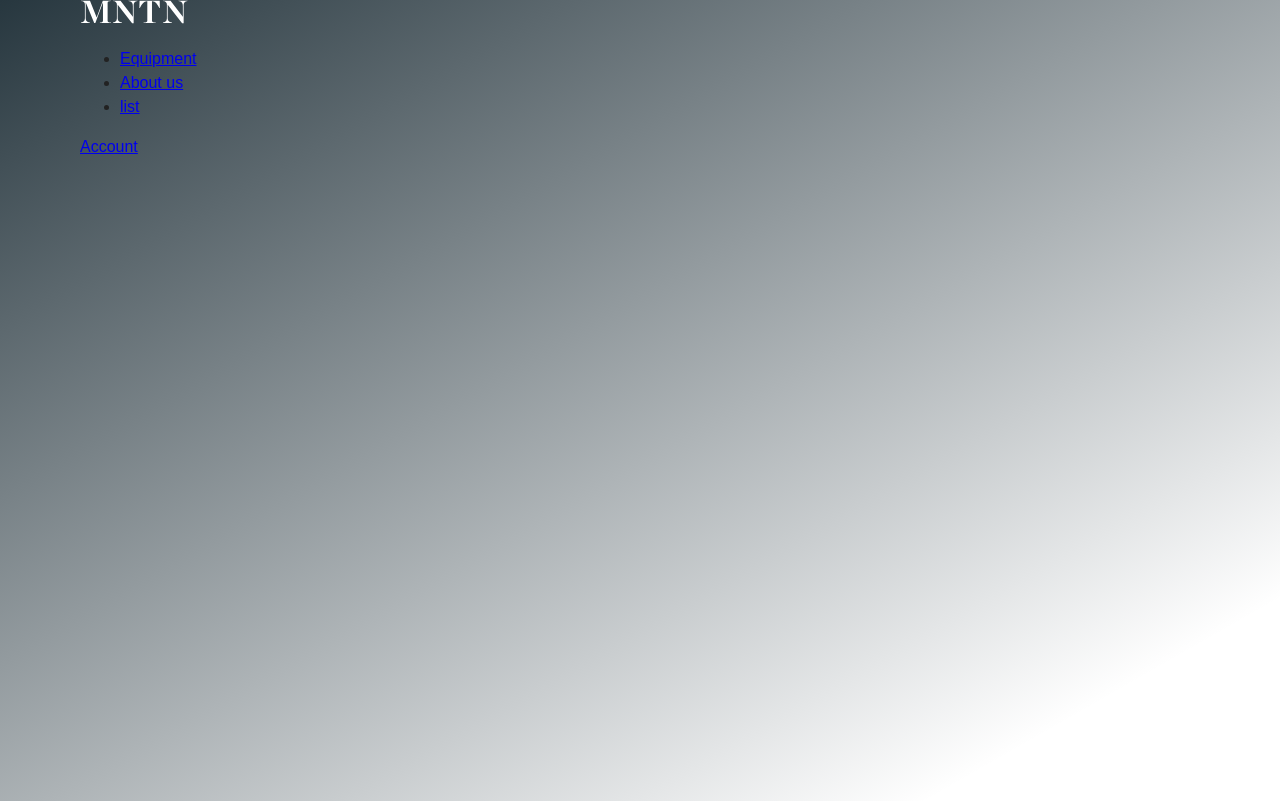
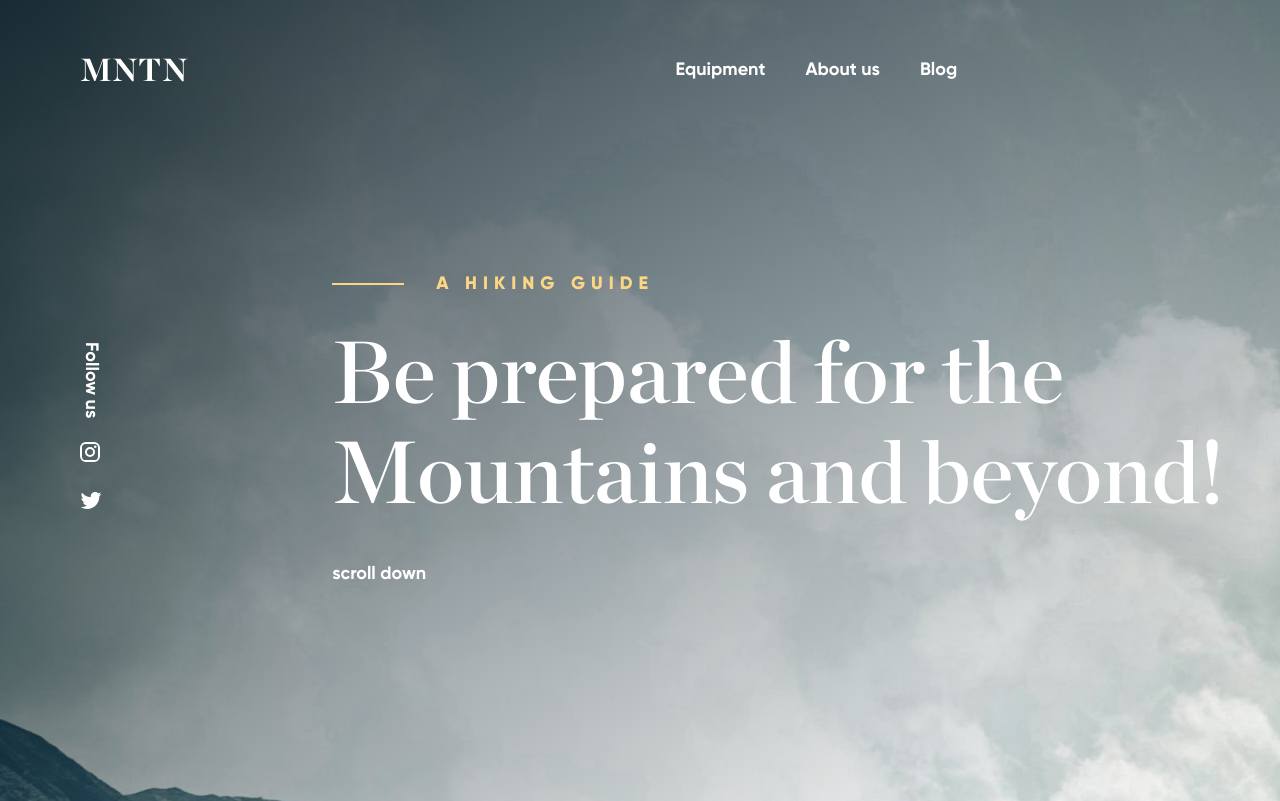
Before and after one commit to WnnR23/MNTN, a plain HTML site: page index.html in a window 1280 px wide. Shown: the top 801 px of the page. Drawn offline with Linux system fonts and the light colour scheme; files whose address does not match are found by name.

Commit message:
add header css part

```diff
--- a/css/styles.css
+++ b/css/styles.css
@@ -1,7 +1,47 @@
+/* ROOT */
 :root {
   --main-bg: #0B1D26;
   --small-heading: #FBD784;
   --white: #fff;
+  --font-heading: "Chronicle Display";
+  --font-text: "Gilroy";
+}
+
+/* FONTS */
+@font-face {
+  font-family: "Chronicle Display";
+  font-style: normal;
+  font-weight: 600;
+  src: local(""),
+    url("../fonts/ChronicleDisplay-Semi.woff2") format("woff2"),
+    url("../fonts/ChronicleDisplay-Semi.woff") format("woff");
+}
+
+@font-face {
+  font-family: "Gilroy";
+  font-style: normal;
+  font-weight: 700;
+  src: local(""),
+    url("../fonts/Gilroy-Bold.woff2") format("woff2"),
+    url("../fonts/Gilroy-Bold.woff") format("woff");
+}
+
+@font-face {
+  font-family: "Gilroy";
+  font-style: normal;
+  font-weight: 500;
+  src: local(""),
+    url("../fonts/Gilroy-Medium.woff2") format("woff2"),
+    url("../fonts/Gilroy-Medium.woff") format("woff");
+}
+
+@font-face {
+  font-family: "Gilroy";
+  font-style: normal;
+  font-weight: 800;
+  src: local(""),
+    url("../fonts/Gilroy-ExtraBold.woff2") format("woff2"),
+    url("../fonts/Gilroy-ExtraBold.woff") format("woff");
 }
 
 /* GLOBAL */
@@ -23,11 +63,13 @@ body {
   height: 100%;
   padding: 0;
   margin: 0;
-  font-family: "Arial", sans-serif;
-  font-size: 16px;
-  line-height: 1.5;
-  background-color: #fff;
-  color: #222;
+  font-family: var(--font-text), var(--font-heading), sans-serif;
+  font-weight: 700;
+  font-size: 18px;
+  line-height: 32px;
+  background-color: var(--main-bg);
+  color: var(--white);
+  background: var(--main-bg);
 }
 
 img {
@@ -57,53 +99,178 @@ img {
 }
 
 /* HEADER */
-header {
+.header-hero-wrap {
+  min-width: 1620px;
+  height: auto;
+  margin: 0;
+  padding-bottom: 700px;
+  position: relative;
+  background: url(../img/main-bg.jpg) no-repeat;
+  background-size: cover;
+  z-index: 1;
+}
+
+.header-hero-wrap::before {
+  content: "";
+  position: absolute;
   width: 100%;
   height: 1200px;
   background: linear-gradient(330.24deg, rgba(11, 29, 38, 0) 31.06%, #0B1D26 108.93%);
+  z-index: -1;
 }
 
-.header-hero-wrap {}
+header {
+  padding: 58px 0;
+}
 
-.header-wrap {}
+.header-wrap {
+  display: flex;
+  align-items: center;
+  justify-content: space-between;
+}
 
-.logo-link {}
+.logo-link {
+  display: flex;
+  text-decoration: none;
 
-.header-nav-wrap {}
+}
 
-.header-nav-item {}
+.header-nav-wrap {
+  margin: 0;
+  padding: 0;
+  list-style: none;
+  display: flex;
+}
 
-.nav-link {}
+.header-nav-item {
+  margin: 0;
+  padding: 0;
+  margin-right: 40px;
+}
 
-.account-link {}
+.header-nav-item:last-child {
+  margin: 0;
+}
 
-.hero {}
+.nav-link {
+  display: flex;
+  text-decoration: none;
+  color: var(--white);
+  line-height: 22px;
+}
 
-.our-SM-links {}
+.account-link {
+  display: flex;
+  text-decoration: none;
+  font-size: 17px;
+  line-height: 21px;
+  color: var(--white);
+}
 
-.SM-link-text {}
+.account-link::before {
+  content: "";
+  width: 20px;
+  height: 20px;
+  background: url(../img/icon-account.svg) no-repeat;
+  background-position: center center;
+  display: inline-block;
+  margin-right: 10px;
+}
 
-.SM-link-item {}
+/* HERO */
+.hero {
+  padding: 133px 0 603px;
+  display: flex;
+  align-items: center;
+  justify-content: space-between;
+}
 
-.SM-link {}
+.SM-link-list {
+  margin: 0;
+  padding: 0;
+  list-style: none;
+  display: flex;
+  flex-direction: column;
+}
 
-.hero-inner {}
+.SM-link-text {
+  margin: 0;
+  margin-bottom: 100px;
+  padding: 0;
+}
 
-.hero-heading-top-text {}
+.SM-link-text p {
+  margin: 0;
+  padding: 0;
+  transform: rotate(-270deg);
+  transform-origin: left bottom;
+  line-height: 22px;
+}
 
-.hero-heading {}
+.SM-link-item {
+  margin: 0;
+  padding: 0;
+  margin-bottom: 30px;
+}
 
-.hero-heading-bottom-text {}
+.SM-link {
+  text-decoration: none;
+  display: flex;
+}
 
-.arrow-down {}
+.hero-inner {
+  width: 950px;
+}
 
-.header-director {}
+.heading-top-text {
+  margin: 0;
+  margin-bottom: 32px;
+  display: flex;
+  align-items: center;
+  font-weight: 800;
+  line-height: 22px;
+  letter-spacing: 6px;
+  text-transform: uppercase;
+  color: var(--small-heading);
+}
 
-.header-director-heading {}
+.heading-top-text::before {
+  content: "";
+  margin-right: 32px;
+  display: inline-block;
+  width: 72px;
+  height: 2px;
+  background-color: var(--small-heading);
+}
 
-.header-director-item {}
+.hero-heading {
+  margin: 0;
+  margin-bottom: 32px;
+  font-family: var(--font-heading);
+  font-weight: 600;
+  font-size: 88px;
+  line-height: 100px;
+}
 
-.header-director-link {}
+.hero-heading-bottom-text {
+  margin: 0;
+  line-height: 22px;
+}
+
+.arrow-down {
+  display: inline-block;
+  padding: 10px;
+  border: 0 10px 10px 0 solid #fff;
+  transform: rotate(90deg);
+}
+
+.hero-director {}
+
+.hero-director-heading {}
+
+.hero-director-item {}
+
+.hero-director-link {}
 
 .bg-connector {}
 
--- a/index.html
+++ b/index.html
@@ -14,8 +14,8 @@
 
 <body>
   <div class="header-hero-wrap">
-    <header>
-      <div class="top-container">
+    <div class="top-container">
+      <header>
         <div class="header-wrap">
           <a class="logo-link" href="index.html">
             <img src="img/logo.svg" alt="MNTN" width="108" height="24">
@@ -23,20 +23,18 @@
           <ul class="header-nav-wrap">
             <li class="header-nav-item"><a class="nav-link" href="#">Equipment</a></li>
             <li class="header-nav-item"><a class="nav-link" href="#">About us</a></li>
-            <li class="header-nav-item"><a class="nav-link" href="#">list</a></li>
+            <li class="header-nav-item"><a class="nav-link" href="#">Blog</a></li>
           </ul>
           <a class="account-link" href="#">Account</a>
         </div>
-      </div>
-    </header>
-    <div class="hero">
-      <div class="top-container">
-        <ul class="our-SM-links">
+      </header>
+      <div class="hero">
+        <ul class="SM-link-list">
           <li class="SM-link-text">
             <p>Follow us</p>
           </li>
           <li class="SM-link-item">
-            <a class="SM-link" href="#">
+            <a class="SM-link" href="https://instagram.com/" _blank>
               <svg width="20" height="20" fill="none" xmlns="http://www.w3.org/2000/svg">
                 <path id="icon-instagram"
                   d="M5.8 0h8.4A5.8 5.8 0 0 1 20 5.8v8.4a5.8 5.8 0 0 1-5.8 5.8H5.8A5.8 5.8 0 0 1 0 14.2V5.8A5.8 5.8 0 0 1 5.8 0Zm-.2 2A3.6 3.6 0 0 0 2 5.6v8.8A3.6 3.6 0 0 0 5.6 18h8.8a3.6 3.6 0 0 0 3.6-3.6V5.6A3.6 3.6 0 0 0 14.4 2H5.6Zm9.65 1.5a1.25 1.25 0 1 1 0 2.5 1.25 1.25 0 0 1 0-2.5ZM10 5a5 5 0 1 1 0 10 5 5 0 0 1 0-10Zm0 2a3 3 0 1 0 0 6 3 3 0 0 0 0-6Z"
@@ -45,7 +43,7 @@
             </a>
           </li>
           <li class="SM-link-item">
-            <a class="SM-link" href="#">
+            <a class="SM-link" href="https://twitter.com/" _blank>
               <svg width="22" height="17" fill="none" xmlns="http://www.w3.org/2000/svg">
                 <path id="icon-twitter"
                   d="M21.46 2.012a8.58 8.58 0 0 1-2.466.676A4.305 4.305 0 0 0 20.881.314a8.591 8.591 0 0 1-2.725 1.041 4.292 4.292 0 0 0-7.313 3.914A12.184 12.184 0 0 1 1.997.787a4.271 4.271 0 0 0-.581 2.157 4.29 4.29 0 0 0 1.91 3.572 4.276 4.276 0 0 1-1.945-.537v.054c0 2.08 1.48 3.814 3.443 4.209a4.296 4.296 0 0 1-1.939.073 4.296 4.296 0 0 0 4.01 2.98 8.61 8.61 0 0 1-5.33 1.838c-.347 0-.688-.02-1.024-.06A12.147 12.147 0 0 0 7.12 17c7.893 0 12.21-6.54 12.21-12.21 0-.187-.004-.372-.012-.556a8.719 8.719 0 0 0 2.141-2.222Z"
@@ -55,22 +53,22 @@
           </li>
         </ul>
         <div class="hero-inner">
-          <p class="hero-heading-top-text">A Hiking guide</p>
+          <p class="heading-top-text">A Hiking guide</p>
           <h2 class="hero-heading">Be prepared for the Mountains and beyond!</h2>
           <p class="hero-heading-bottom-text">scroll down <i class="arrow-down"></i></p>
         </div>
-        <ul class="header-director">
-          <li class="header-director-heading">
+        <ul class="hero-director">
+          <li class="hero-director-heading">
             <p>Start</p>
           </li>
-          <li class="header-director-item">
-            <a class="header-director-link" href="#s01">01</a>
+          <li class="hero-director-item">
+            <a class="hero-director-link" href="#s01">01</a>
           </li>
-          <li class="header-director-item">
-            <a class="header-director-link" href="#s02">02</a>
+          <li class="hero-director-item">
+            <a class="hero-director-link" href="#s02">02</a>
           </li>
-          <li class="header-director-item">
-            <a class="header-director-link" href="#s03">03</a>
+          <li class="hero-director-item">
+            <a class="hero-director-link" href="#s03">03</a>
           </li>
         </ul>
       </div>
@@ -88,7 +86,7 @@
               <p class="features-text">Determining what level of hiker you are can be an important tool when planning
                 future hikes. This hiking level guide will help you plan hikes according to different hike ratings set
                 by
-                various websites like All Trails and Modern Hiker. What type of hiker are you – novice, moderate,
+                various websites like All Trails and Modern Hiker. What type of hiker are you - novice, moderate,
                 advanced
                 moderate, expert, or expert backpacker? </p>
               <a href="" class="features-link">read more</a>
@@ -100,9 +98,9 @@
             <div class="features-inner">
               <p class="small-heading">Hiking Essentials</p>
               <h2 class="features-heading">Picking the right Hiking Gear!</h2>
-              <p class="features-text">The nice thing about beginning hiking is that you don’t really need any special
+              <p class="features-text">The nice thing about beginning hiking is that you don't really need any special
                 gear, you can probably get away with things you already have.
-                Let’s start with clothing. A typical mistake hiking beginners make is wearing jeans and regular clothes,
+                Let's start with clothing. A typical mistake hiking beginners make is wearing jeans and regular clothes,
                 which will get heavy and chafe wif they get sweaty or wet.</p>
               <a href="" class="features-link">read more</a>
             </div>
@@ -113,9 +111,9 @@
             <div class="features-inner">
               <p class="small-heading">where you go is the key</p>
               <h2 class="features-heading">Understand Your Map & Timing</h2>
-              <p class="features-text">To start, print out the hiking guide and map. If it’s raining, throw them in a
+              <p class="features-text">To start, print out the hiking guide and map. If it's raining, throw them in a
                 Zip-Lock bag. Read over the guide, study the map, and have a good idea of what to expect. I like to know
-                what my next landmark is as I hike. For example, I’ll read the guide and know that say, in a mile, I
+                what my next landmark is as I hike. For example, I'll read the guide and know that say, in a mile, I
                 make a right turn at the junction..</p>
               <a href="" class="features-link">read more</a>
             </div>
```
